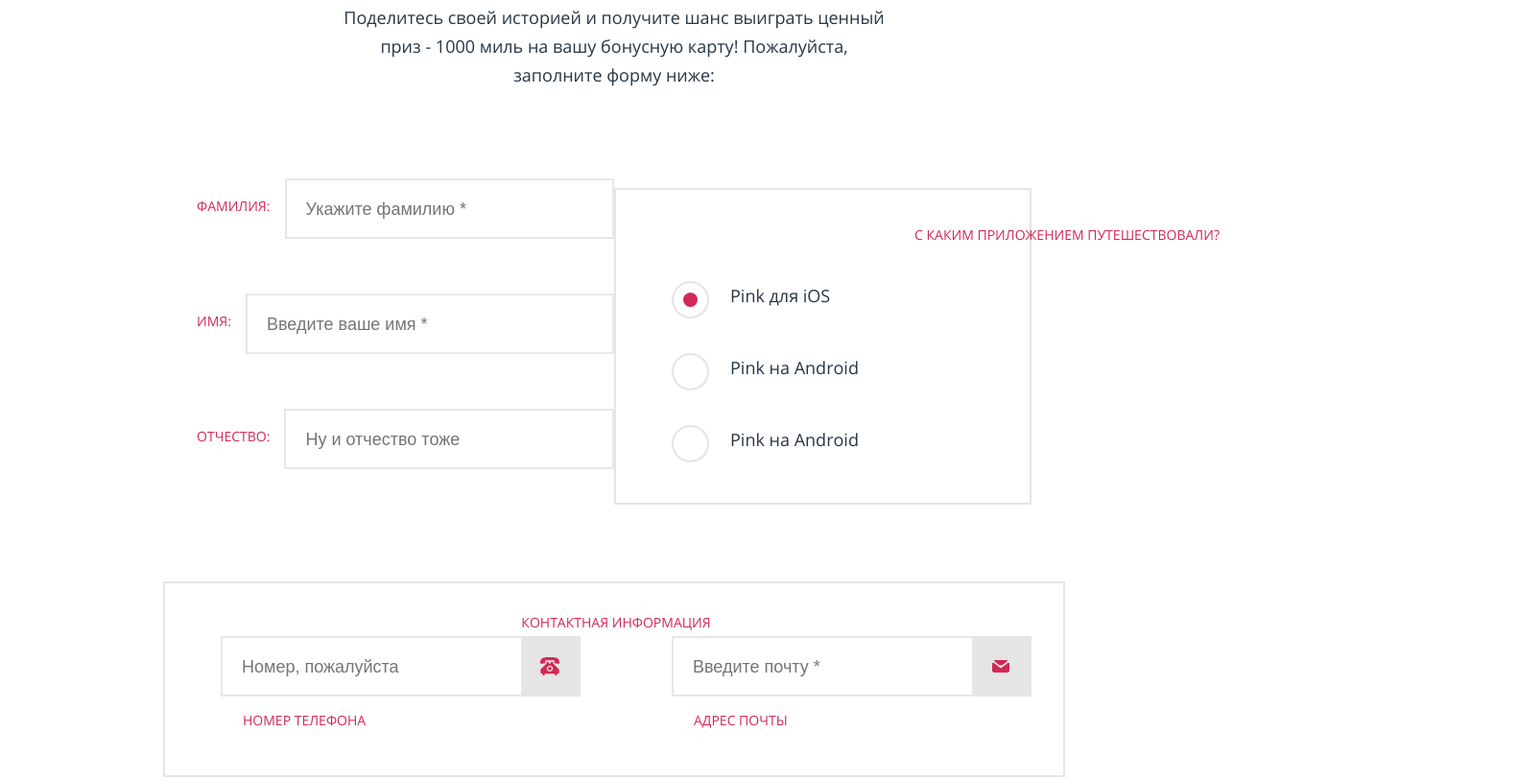
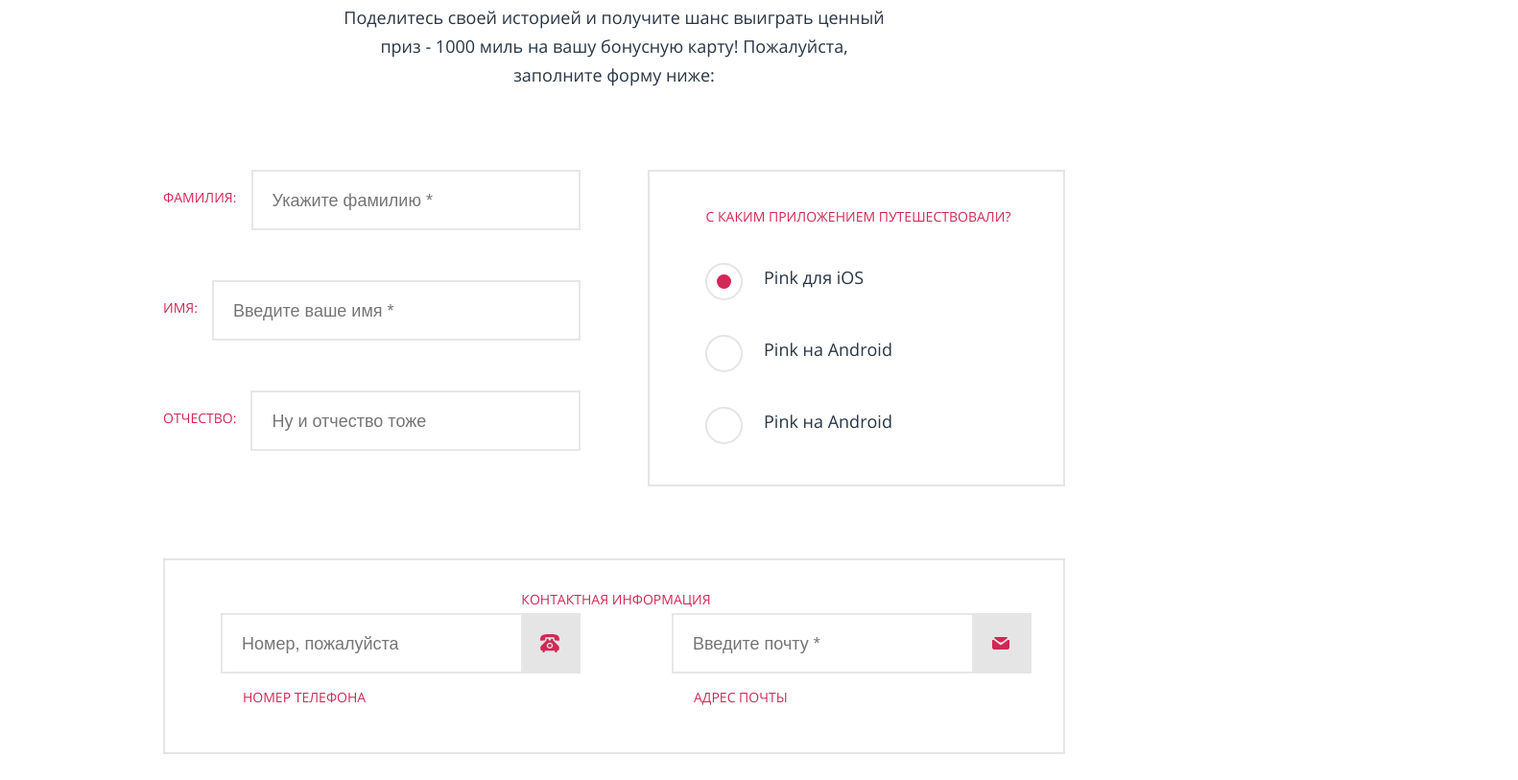
Before and after one commit to DmitryKMRK/182700-pink, a website: page form.html in a window 1280 px wide. Shown: the part 384-1197 px from the top of the page at 96% size, 1582 px wide, since content can reach past the window. Drawn offline with nearby package versions, Linux system fonts and the light colour scheme; files that its build step writes are made by us from their sources; files whose address does not match are found by name.

Commit message:
Form correction

```diff
--- a/sass/blocks/main-form.scss
+++ b/sass/blocks/main-form.scss
@@ -297,7 +297,7 @@
     &--username {
       display: flex;
       align-items: center;
-      margin-bottom: 52px;
+      margin-bottom: 47px;
       padding-left: 0;
     }
 
@@ -377,20 +377,29 @@
 @media(min-width: 1200px) {
 
   .main-form {
+    width: 940px;
     flex-direction: row;
-    justify-content: center;
+    justify-content: space-between;
     flex-wrap: wrap;
+    margin: 0 auto;
   }
 
   .main-form__block {
 
     &--username {
       width: 435px;
+      margin-top: -9px;
+      .container {
+        width: 435px;
+      }
     }
 
     &--radio {
       width: 435px;
-      margin-top: 0;
+      margin-top: -15px;
+      .container {
+        width: 435px;
+      }
     }
 
     &--contacts {
```
